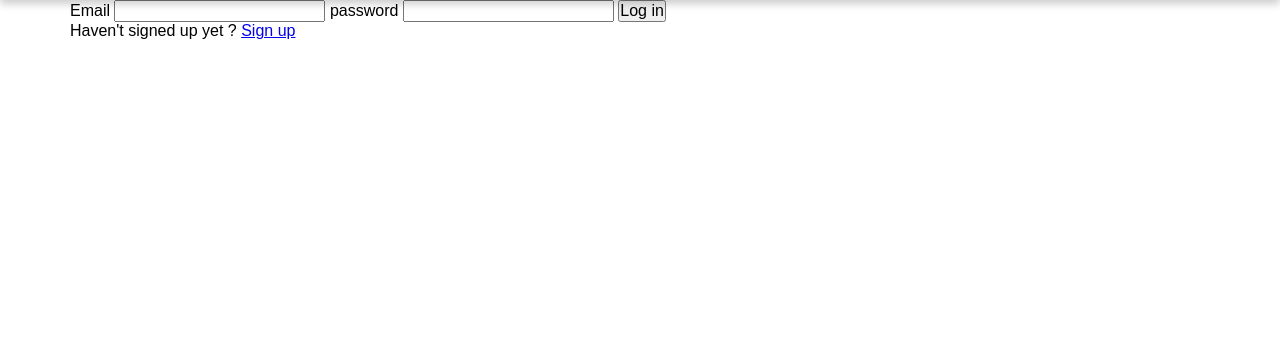
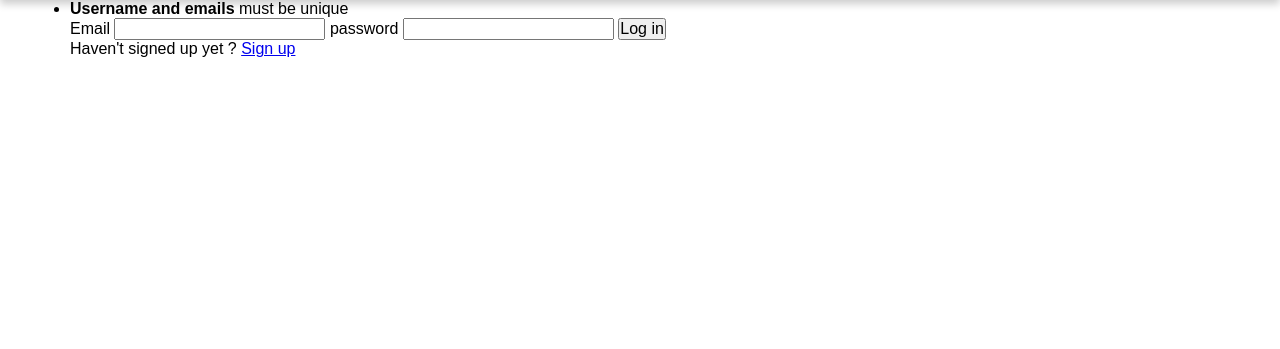
Before and after one commit to m02aha/lingo-card, a Django app: page /login/ in a window 1280 px wide. Shown: the part 71-420 px from the top of the page. Run offline with Django 4.2, Linux system fonts and the light colour scheme; some web fonts are replaced.

Commit message:
Update register-login.html
add warning about form

```diff
--- a/lingocard/base/templates/base/register-login.html
+++ b/lingocard/base/templates/base/register-login.html
@@ -12,7 +12,11 @@
 <!--
    <label for="username">Username</label>
    <input type="text" name="username" id="username" placeholder="type A username">
+
     -->
+    <ul>
+        <li><strong>Username and emails</strong> must be unique</li>
+    </ul>
    <label for="email">Email</label>
    <input type="email" name="email" id="email" placeholder="">
 
```
